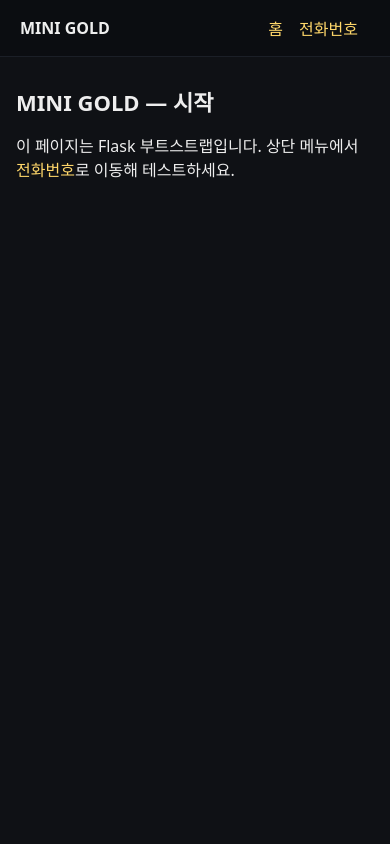
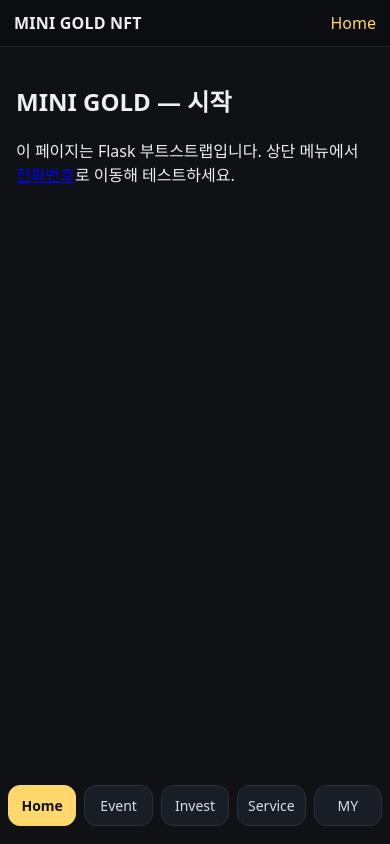
Before and after one commit to siwoo2013/mini-gold-nft-app, a Flask app: page / in a window 390 px wide. Run offline with Flask 3, Linux system fonts and the light colour scheme.

Commit message:
모바일 프레임 적용

```diff
--- a/templates/base.html
+++ b/templates/base.html
@@ -2,38 +2,76 @@
 <html lang="ko">
 <head>
   <meta charset="utf-8">
-  <meta name="viewport" content="width=device-width, initial-scale=1">
-  <title>MINI GOLD</title>
+  <meta name="viewport" content="width=device-width, initial-scale=1, maximum-scale=1">
+  <title>{% block title %}MINI GOLD NFT{% endblock %}</title>
   <style>
-    body { background:#0f1115; color:#eee; font-family: system-ui, -apple-system, Segoe UI, Roboto, sans-serif; margin:0; }
-    header { padding:16px 20px; display:flex; justify-content:space-between; align-items:center; background:#0b0d11; border-bottom:1px solid #1b1f27; position:sticky; top:0 }
-    a { color:#ffd76a; text-decoration:none; }
-    .container { max-width:960px; margin: 28px auto; padding: 0 16px; }
-    .title { font-size:22px; margin: 8px 0 16px; }
-    .form { display:grid; gap:12px; max-width:420px; }
-    input, button { padding:12px 14px; border-radius:10px; border:1px solid #2a2f3a; background:#12151b; color:#eee; }
-    button { background:#ffd76a; color:#111; border:none; font-weight:700; cursor:pointer; }
-    button:hover { filter:brightness(0.95); }
-    .flash { padding:10px 12px; border-radius:10px; margin:12px 0; }
-    .flash.error { background:#3a1012; color:#ff9aa2; border:1px solid #5b1a1f; }
-    .flash.info { background:#12263a; color:#a6d1ff; border:1px solid #1c3958; }
-    .flash.success { background:#103a14; color:#8ff7a7; border:1px solid #1e5b25; }
-    nav a { margin-right: 12px; }
+    :root { --app-max: 430px; }
+
+    html { display:flex; justify-content:center; background:#0f1115; }
+    body {
+      width:100%; max-width: var(--app-max); margin: 0 auto; min-height: 100vh;
+      background:#0f1115; color:#eceff4;
+      font-family: system-ui, -apple-system, Segoe UI, Roboto, 'Noto Sans KR', sans-serif;
+      -webkit-font-smoothing: antialiased; -moz-osx-font-smoothing: grayscale;
+    }
+    header {
+      position: sticky; top: 0; z-index: 10;
+      display:flex; align-items:center; justify-content:space-between;
+      background:#0b0d11; padding:12px 14px; border-bottom:1px solid #1c2230;
+    }
+    header .brand { font-weight: 800; letter-spacing: .2px; }
+    header a { color:#ffd76a; text-decoration:none; }
+    .container { padding:16px; }
+    .card { background:#11151c; border:1px solid #242a35; border-radius:14px; padding:14px; }
+    .muted { color:#aab3c3; }
+    button, .btn {
+      display:inline-block; padding:12px 14px; border-radius:12px;
+      background:#ffd76a; color:#111; border:none; font-weight:700; cursor:pointer; text-decoration:none;
+    }
+    .tabbar-wrap { height:68px; }
+    .tabbar {
+      position: fixed; left: 50%; transform: translateX(-50%);
+      bottom: 10px; width: 100%; max-width: var(--app-max);
+      display:grid; grid-template-columns: repeat(5, 1fr); gap: 8px;
+      padding: 8px; box-sizing: border-box;
+    }
+    .tabbar a {
+      display:block; text-align:center; padding:10px 0; border-radius:12px;
+      background:#191d26; color:#d8dee9; border:1px solid #2a2f3a; text-decoration:none; font-size:14px;
+    }
+    .tabbar a.active { background:#ffd76a; color:#111; border-color:#ffd76a; font-weight:800; }
   </style>
+  {% block head %}{% endblock %}
 </head>
 <body>
   <header>
-    <div><strong>MINI GOLD</strong></div>
-    <nav>
-      <a href="/">홈</a>
-      <a href="/phone">전화번호</a>
-    </nav>
+    <div class="brand">MINI GOLD NFT</div>
+    <nav><a href="/">Home</a></nav>
   </header>
+
   <main class="container">
-    {% for cat, msg in get_flashed_messages(with_categories=True) %}
-      <div class="flash {{ cat }}">{{ msg }}</div>
-    {% endfor %}
+    {% with msgs = get_flashed_messages(with_categories=True) %}
+      {% if msgs %}
+        {% for cat, msg in msgs %}
+          <div class="card" style="margin:8px 0; border-color:#334155">
+            <div class="muted"><strong>{{ cat|capitalize }}</strong></div>
+            <div>{{ msg }}</div>
+          </div>
+        {% endfor %}
+      {% endif %}
+    {% endwith %}
     {% block content %}{% endblock %}
   </main>
+
+  <div class="tabbar-wrap"></div>
+  <nav class="tabbar">
+    <a href="/" class="{% if request.path == '/' %}active{% endif %}">Home</a>
+    <a href="/event" class="{% if request.path.startswith('/event') %}active{% endif %}">Event</a>
+    <a href="/invest" class="{% if request.path.startswith('/invest') %}active{% endif %}">Invest</a>
+    <a href="/service" class="{% if request.path.startswith('/service') %}active{% endif %}">Service</a>
+    <a href="/my" class="{% if request.path.startswith('/my') %}active{% endif %}">MY</a>
+  </nav>
+
+  {% block scripts %}{% endblock %}
 </body>
 </html>
```
